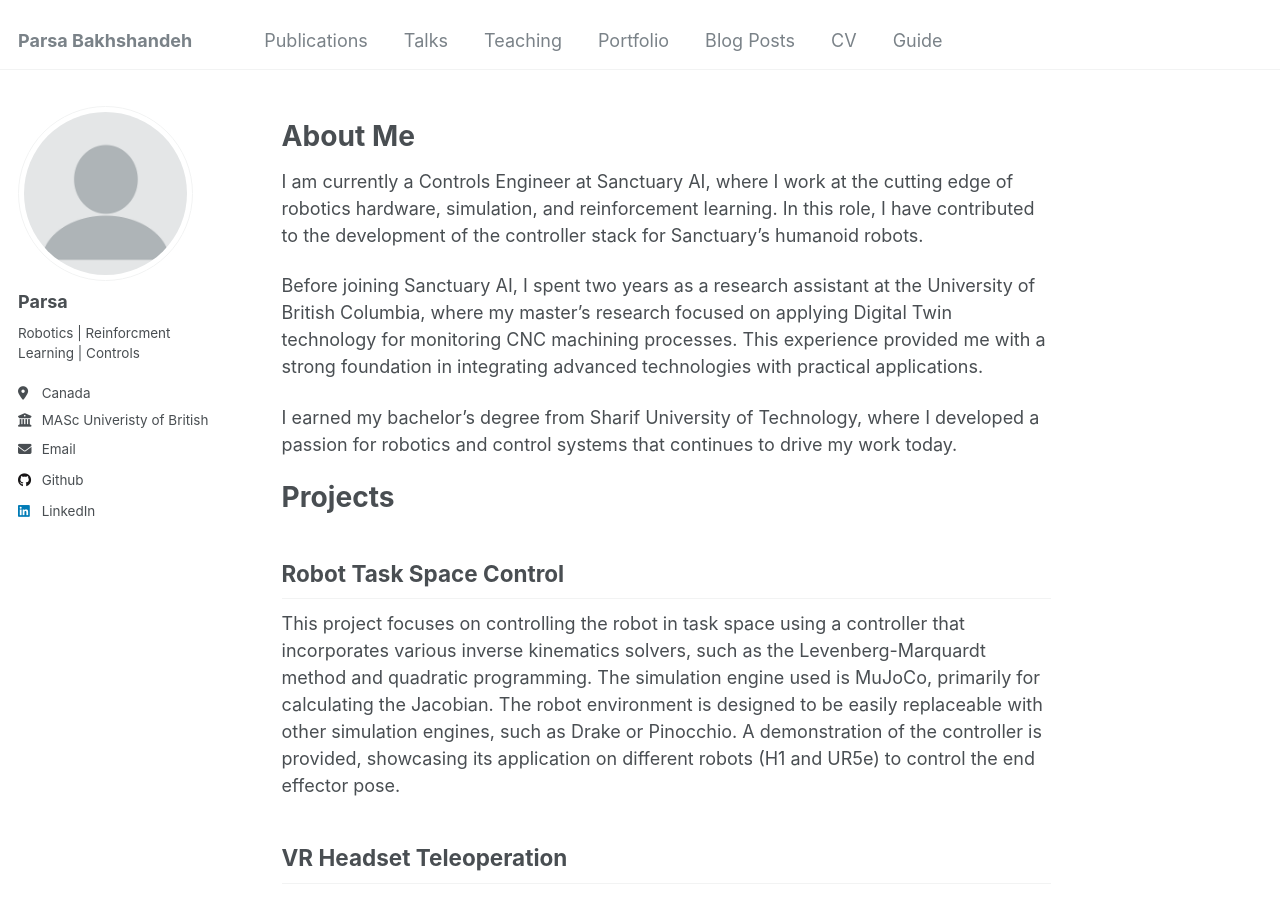
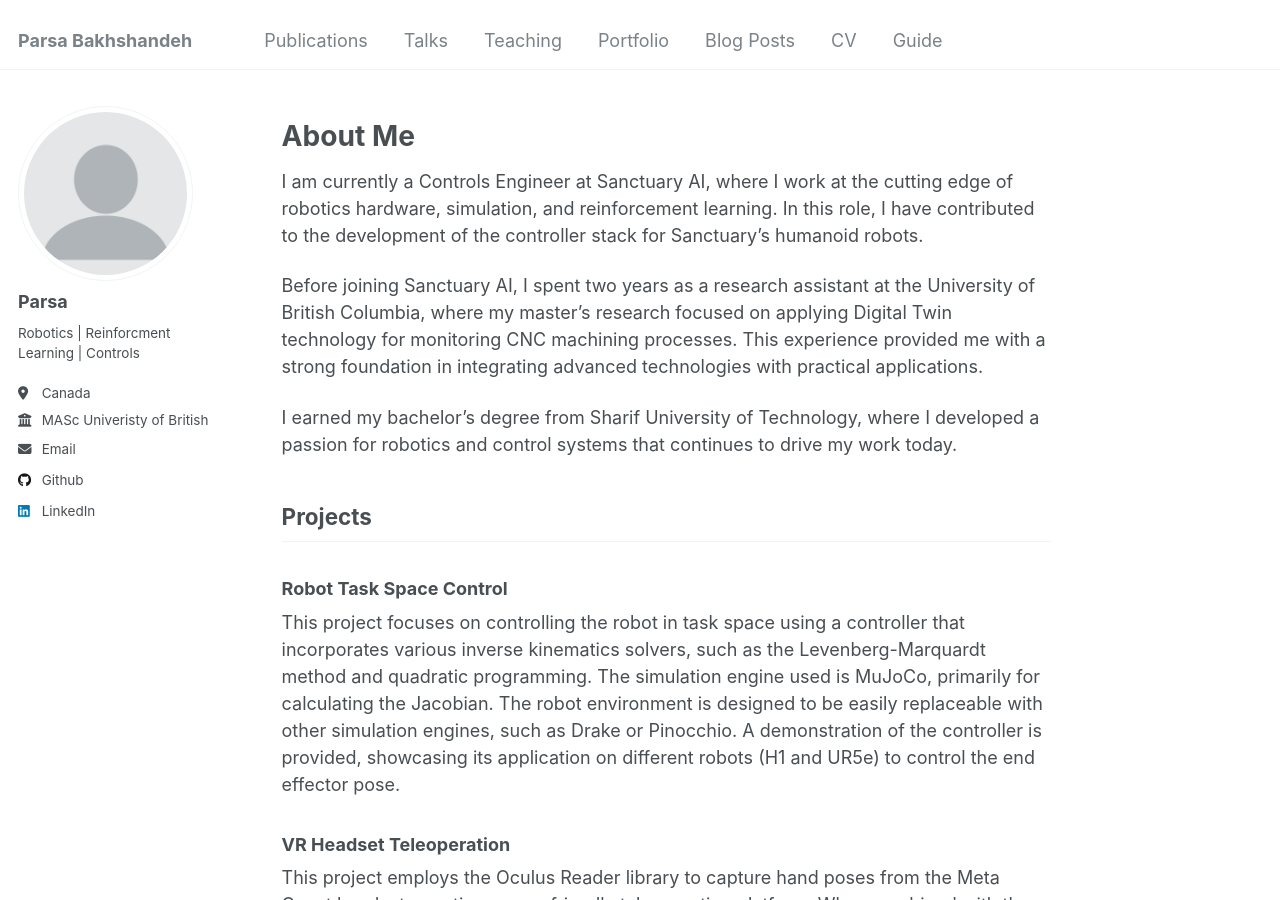
Before and after one commit to parsa25b/parsa-bakhshandeh.github.io, a Jekyll site: the page built from _pages/about.md, in a window 1280 px wide and 900 px high. Built offline with Jekyll 4.4.1, drawn with Linux system fonts in a browser that asks for light colours.

```diff
--- a/_pages/about.md
+++ b/_pages/about.md
@@ -17,30 +17,31 @@ Before joining Sanctuary AI, I spent two years as a research assistant at the Un
 I earned my bachelor's degree from Sharif University of Technology, where I developed a passion for robotics and control systems that continues to drive my work today.
 
 Projects
-========
+--------
 
-## Robot Task Space Control
+### Robot Task Space Control
 This project focuses on controlling the robot in task space using a controller that incorporates various inverse kinematics solvers, such as the Levenberg-Marquardt method and quadratic programming. The simulation engine used is MuJoCo, primarily for calculating the Jacobian. The robot environment is designed to be easily replaceable with other simulation engines, such as Drake or Pinocchio. A demonstration of the controller is provided, showcasing its application on different robots (H1 and UR5e) to control the end effector pose.
 
-## VR Headset Teleoperation
+### VR Headset Teleoperation
 This project employs the Oculus Reader library to capture hand poses from the Meta Quest headset, creating a user-friendly teleoperation platform. When combined with the Robot Task Space Control, this setup allows for controlling the robot's joint positions. By integrating a ROS2 interface, it can be further utilized to control the robot hardware.
 
-## Learning Quadruped Locomotion
+### Learning Quadruped Locomotion
 This project features a custom Gymnasium environment designed for training quadruped locomotion using reinforcement learning within the MuJoCo simulation engine. The cost and reward structures are specifically tailored for quadruped movement, though they can also be adapted for bipedal locomotion.
 
-## Trajectory Profile Generation
+### Trajectory Profile Generation
 This repository contains a general trajectory generation algorithm optimized for real-time performance with minimal computational overhead. The output trajectory profile is acceleration-limited (bang-bang trajectory), and by applying the same FIR filter again, it can produce higher-order polynomial trajectories.
 
 
 Work Experience
-===============
+---------------
+
 * Sanctuary AI
-
   * Senior Controls Engineer (September 2024 – Present)
     * Developed whole body controller stack using optimization based method (QP)
     * Enhanced robot safety and smooth motion by incorporating gravity compensation in the control loop, leading to decreased PD gains.
     * Implemented a low-cost, easy-to-set-up robot teleoperation system using the Quest Meta headset
     * Built a Python-based validation tool for robotic actuators, combining multiple test profiles to automate system readiness checks.
+
 
   * Controls Software Engineer (March 2023 2024 – September 2024)
     * Engineered a trajectory smoothing algorithm in C++ and Python that respects robot kinematic limits while ensuring low latency.
@@ -52,7 +53,6 @@ Work Experience
 * University of British Columbia
 
   * Research Assitant (September 2020 – January 2023)
-
     * Developed a MATLAB-based digital twin software application for monitoring and controlling of CNC machining systems
     * Implemented motion planning for CNC machines using FIR filter
     * Estimated cutting force at the tooltip in machining applications using hammer test and Kalman Filter
@@ -61,11 +61,12 @@ Work Experience
     * Supervised students in Computer Control of Mechatronics Systems, Mechanical Vibrations, and Machine Design Courses
 
 Education
-=========
+---------
 
 * Master of Applied Science in Mechanical Engineering, The University of British Columbia, Vancouver, Canada
   September 2020 — December 2022
   * Thesis: Digital twin assisted process monitoring and control, Supervised by Professor Yusuf Altintas This thesis demonstrates how machining simulations can integrate CNC-derived data from sound, vibration, and force sensors, enabling the creation of a digital twin that detects chatter, tool breakage, and tool wear in CNC applications.
+
 * Bachelor of Science in Mechanical Engineering, Sharif University of Technology, Tehran, Iran
   September 2016 — July 2020
   * Thesis: Suppression of undesirable chatter vibrations in nonlinear machining process by vibration absorber This thesis presents a technique to mitigate chatter vibrations in CNC machines through the incorporation of a passive vibration absorber system consisting of mass-spring-damper elements.
```
